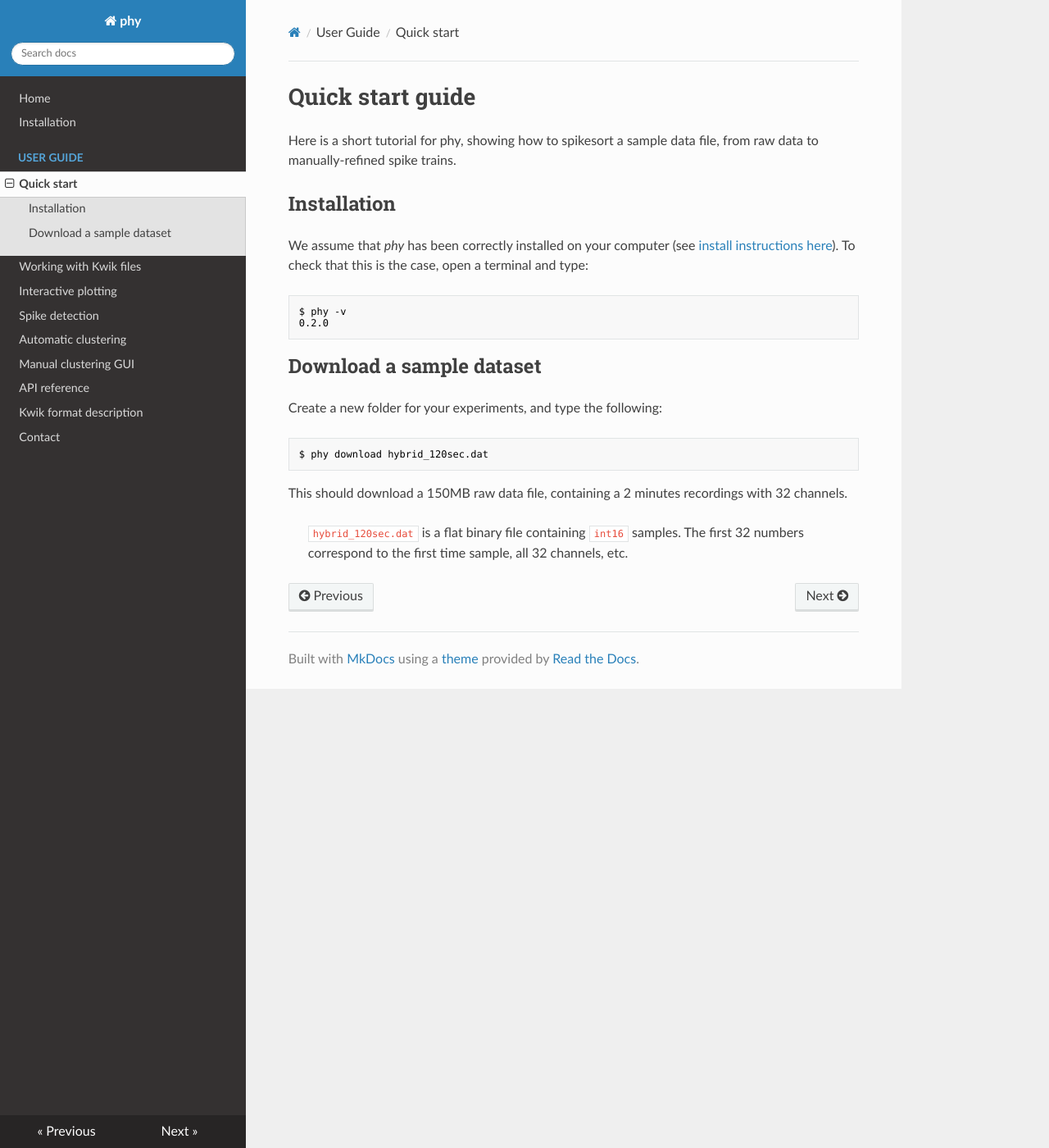
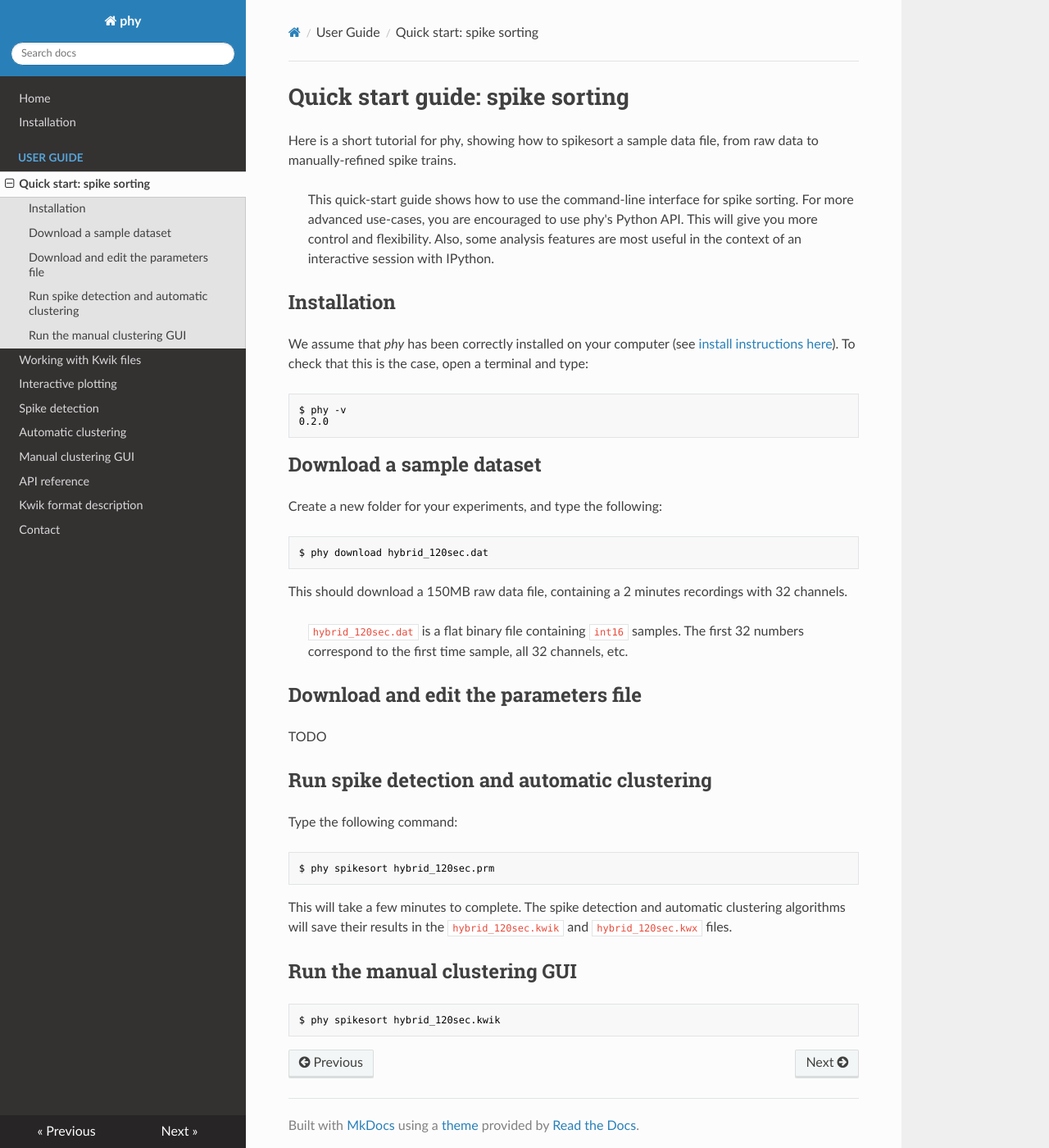
Before and after one commit to kwikteam/phy-doc, an MkDocs documentation site: the page built from docs/quick-start.md, in a window 1280 px wide and 1400 px high. Shown: the whole window at 82% size. Built offline with MkDocs 1.6.1, drawn with Linux system fonts in a browser that asks for light colours; nearby versions of some CDN libraries; old or Windows-style settings are respelled for this version of MkDocs.

Commit message:
WIP: quick start guide.

````diff
--- a/docs/quick-start.md
+++ b/docs/quick-start.md
@@ -1,6 +1,8 @@
-# Quick start guide
+# Quick start guide: spike sorting
 
 Here is a short tutorial for phy, showing how to spikesort a sample data file, from raw data to manually-refined spike trains.
+
+> This quick-start guide shows how to use the command-line interface for spike sorting. For more advanced use-cases, you are encouraged to use phy's Python API. This will give you more control and flexibility. Also, some analysis features are most useful in the context of an interactive session with IPython.
 
 
 ## Installation
@@ -26,4 +28,24 @@ This should download a 150MB raw data file, containing a 2 minutes recordings wi
 > `hybrid_120sec.dat` is a flat binary file containing `int16` samples. The first 32 numbers correspond to the first time sample, all 32 channels, etc.
 
 
-##
+## Download and edit the parameters file
+
+TODO
+
+
+## Run spike detection and automatic clustering
+
+Type the following command:
+
+```bash
+$ phy spikesort hybrid_120sec.prm
+```
+
+This will take a few minutes to complete. The spike detection and automatic clustering algorithms will save their results in the `hybrid_120sec.kwik` and `hybrid_120sec.kwx` files.
+
+
+## Run the manual clustering GUI
+
+```bash
+$ phy spikesort hybrid_120sec.kwik
+```
--- a/mkdocs.yml
+++ b/mkdocs.yml
@@ -3,7 +3,7 @@ pages:
 - Home: 'index.md'
 - Installation: 'install.md'
 - User Guide:
-   - 'Quick start': 'quick-start.md'
+   - 'Quick start: spike sorting': 'quick-start.md'
    - 'Working with Kwik files': 'kwik-model.md'
    - 'Interactive plotting': 'plot.md'
    - 'Spike detection': 'detect.md'
````
